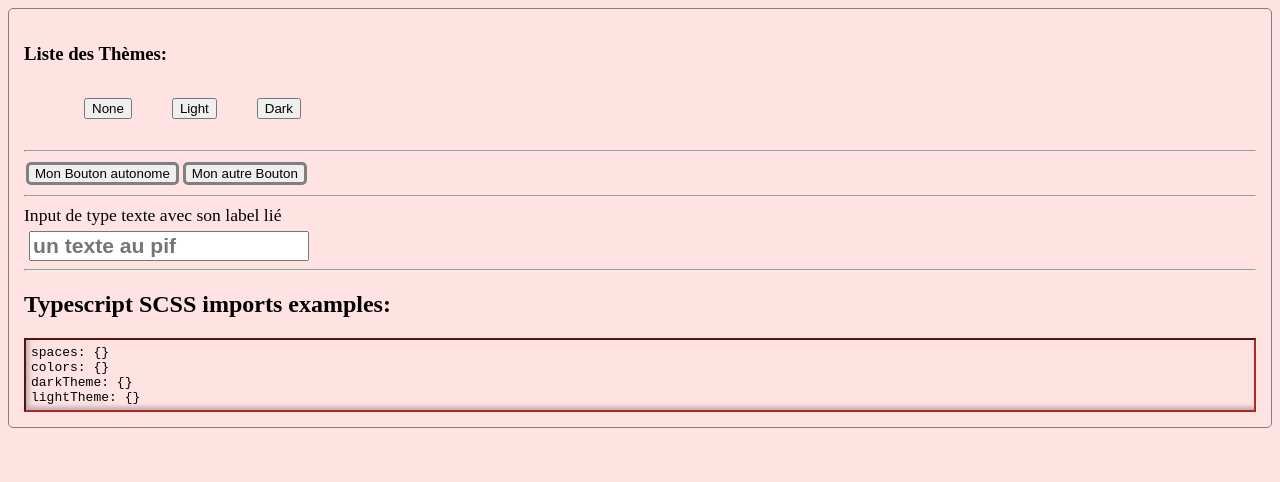
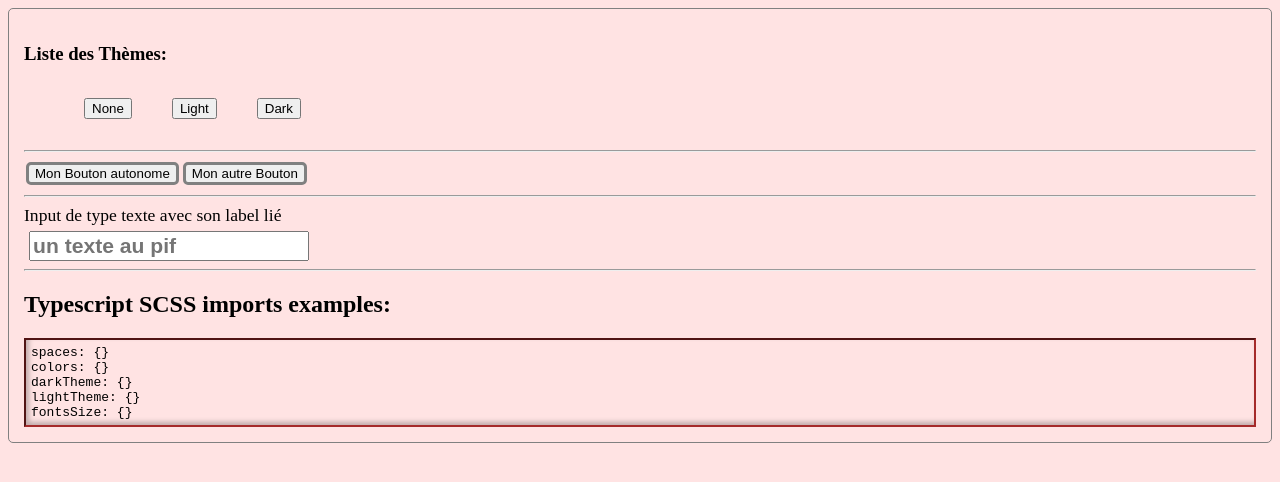
Before and after one commit to kolinhar/test-ts-scss-theme, a React (Create React App) app: page / in a window 1280 px wide. Shown: the top 482 px of the page. Built offline with nearby package versions, Linux system fonts and the light colour scheme.

Commit message:
2 files modified

```diff
--- a/App.tsx
+++ b/App.tsx
@@ -3,6 +3,7 @@ import { memo, useCallback, useState } from 'react';
 import './style/_style.module.scss';
 import spaces from './style/_space.module.scss';
 import colors from './style/_color.module.scss';
+import fontsSize from './style/_fontsSize.module.scss';
 import Button from './components/Button/Button';
 import LightTheme from './style/Themes/_light.module.scss';
 import DarkTheme from './style/Themes/_dark.module.scss';
@@ -71,6 +72,8 @@ function App() {
         darkTheme: {JSON.stringify(DarkTheme, null, ' ')}
         <br />
         lightTheme: {JSON.stringify(LightTheme, null, ' ')}
+        <br />
+        fontsSize: {JSON.stringify(fontsSize, null, ' ')}
       </code>
     </Section>
   );
--- a/style/_fontsSize.module.scss
+++ b/style/_fontsSize.module.scss
@@ -6,10 +6,15 @@ $xl: 1.5em;
 $xxl: 2em;
 
 :export {
+  size: {
     xs: $xs;
     sm: $sm;
     md: $md;
     lg: $lg;
     xl: $xl;
     xxl: $xxl;
+    autre: {
+      rouge: #ff0000;
     }
+  }
+}
```
Lines whose indentation alone changed are shown as unchanged.
